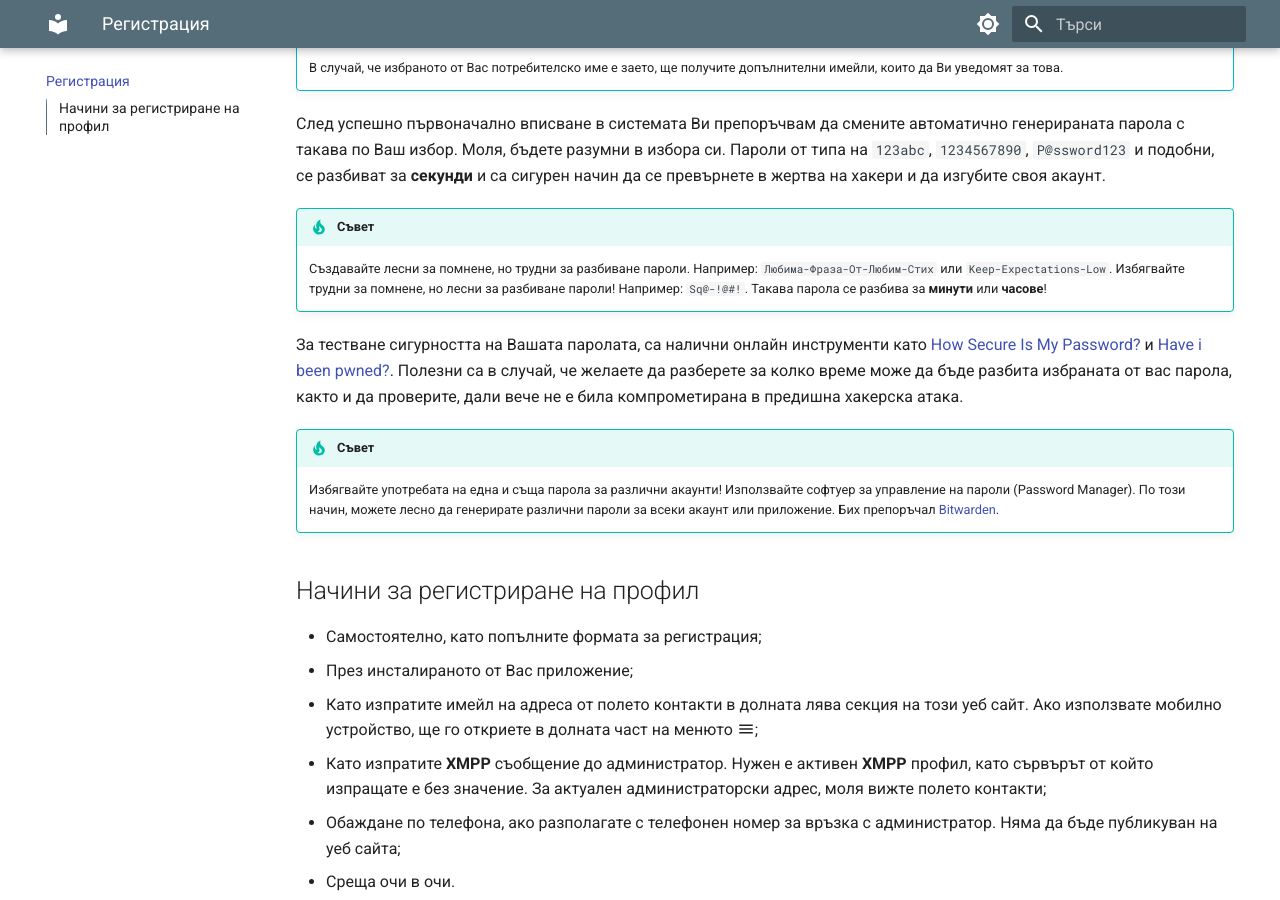
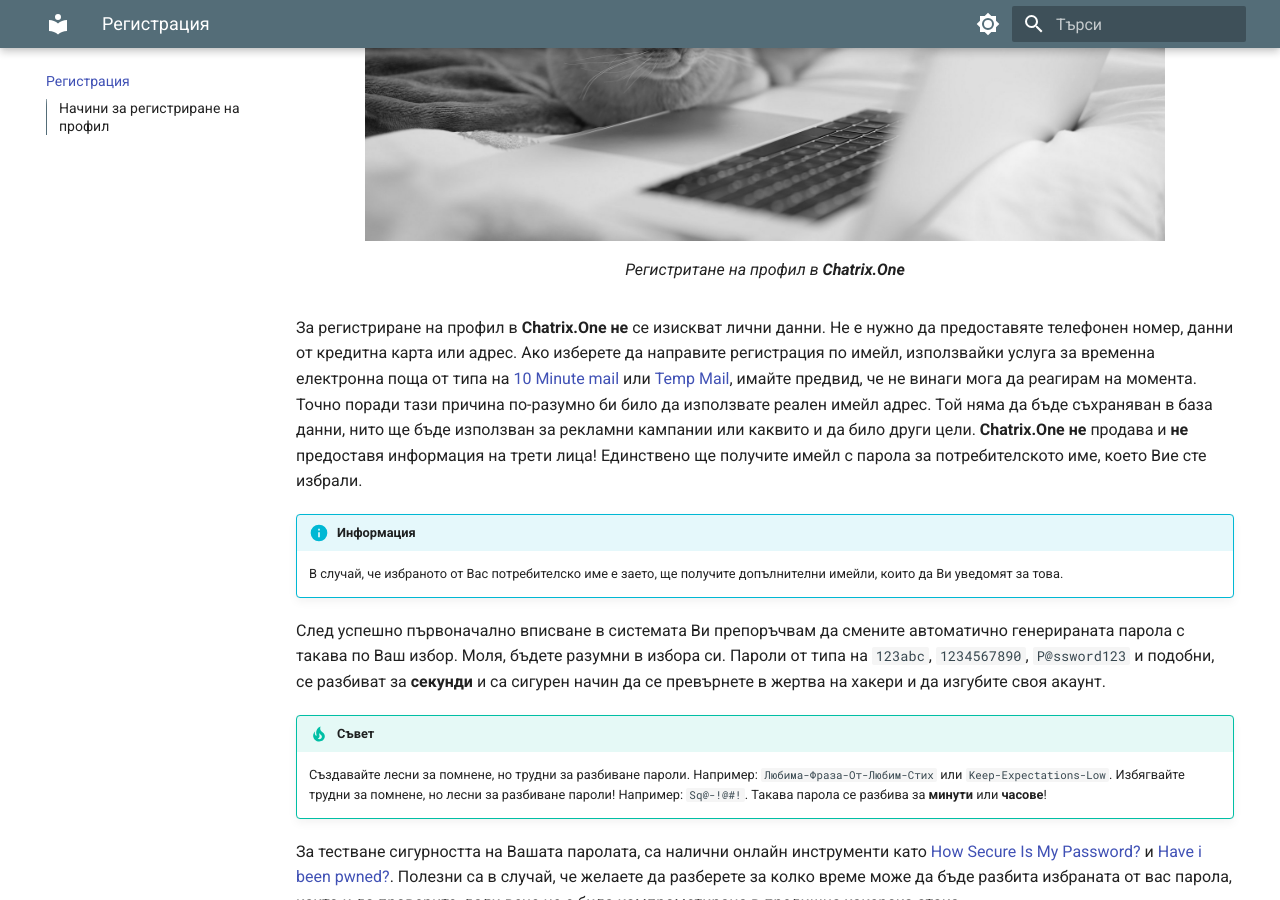
Before and after one commit to MrEddX/docs.chatrix.one, an MkDocs documentation site: the page built from docs/регистрация.md, in a window 1280 px wide and 900 px high, scrolled down 419 px. Built offline with MkDocs 1.6.1 and Material for MkDocs 9.7.7, drawn with Linux system fonts in a browser that asks for light colours.

Commit message:
Page Registration Added: Picture Wiht Caption

```diff
--- a/docs/регистрация.md
+++ b/docs/регистрация.md
@@ -1,4 +1,10 @@
 # Регистрация
+
+<figure markdown>
+  ![Регистрация](resources/img/registration.jpeg){ width="800" }
+  <figcaption>Регистритане на профил в <b>Chatrix.One</b></figcaption>
+</figure>
+
 За регистриране на профил в **Chatrix.One** **не** се изискват лични данни. Не е нужно да предоставяте телефонен номер, данни от кредитна карта или адрес. Ако изберете да направите регистрация по имейл, използвайки услуга за временна електронна поща от типа на [10 Minute mail](https://10minutemail.com/) или [Temp Mail](https://temp-mail.org/), имайте предвид, че не винаги мога да реагирам на момента. Точно поради тази причина по-разумно би било да използвате реален имейл адрес. Той няма да бъде съхраняван в база данни, нито ще бъде използван за рекламни кампании или каквито и да било други цели. **Chatrix.One** **не** продава и **не** предоставя информация на трети лица! Единствено ще получите имейл с парола за потребителското име, което Вие сте избрали.
 
 !!! info "Информация"
```
